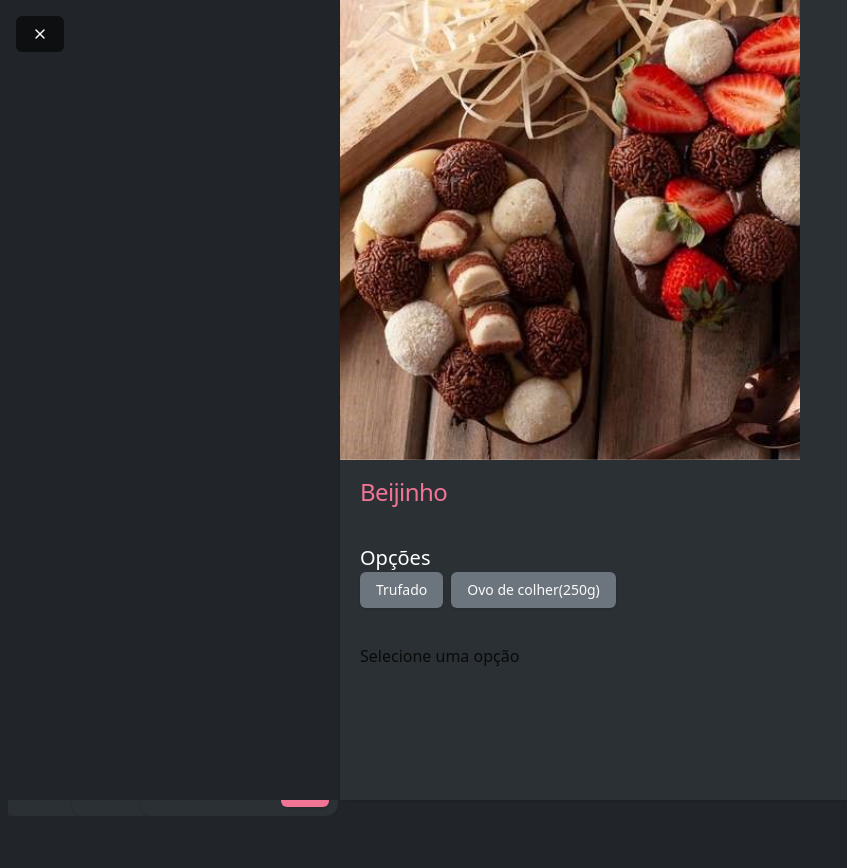
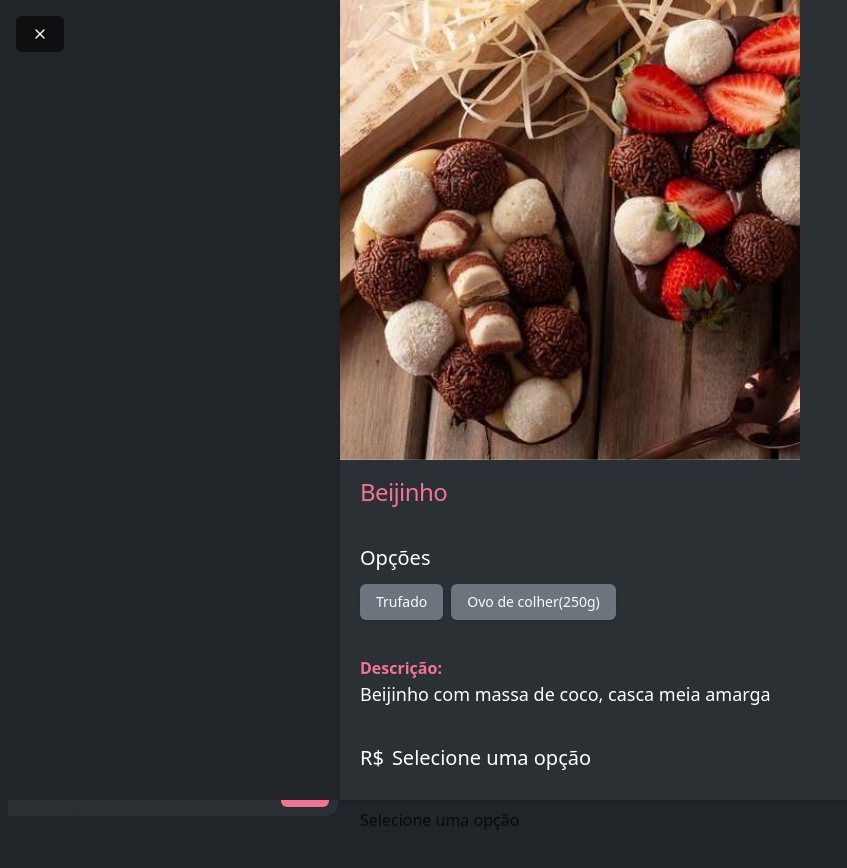
Before and after one commit to KaiqueDev1/candy, a Next.js app: page / in a window 1280 px wide. Both pictures are taken after a click on the button 305 px from the left and 447 px from the top of the page. Shown: the top 868 px of the page, without its empty margins (0-847 px from the left). Built offline with nearby package versions, Linux system fonts and the light colour scheme; a web font is replaced by a local one.

Commit message:
Testes de valores

```diff
--- a/app/components/eggsCard.tsx
+++ b/app/components/eggsCard.tsx
@@ -20,6 +20,7 @@ interface EggsCardProps {
   description: string;
   bark: string;
   price: string;
+  priceC: string;
   grams: string;
   ingredients: string;
   type: string;
@@ -77,18 +78,17 @@ const EggsCard: React.FC = () => {
                           className="block w-full rounded-xl"
                         />
                         <div className="flex flex-col gap-2 pt-2">
-                          <h2 className="select-none font-inter text-xl font-bold text-text">
-                            {egg.name}
-                          </h2>
-                          <div className="flex items-center justify-between">
+                          <div className="flex items-center justify-center">
+                            <h2 className="select-none font-inter text-xl font-bold text-text">
+                              {egg.name}
+                            </h2>
+                          </div>
+                          <div className="flex items-center justify-evenly">
                             <p className="select-none rounded-md bg-third px-3 py-1 text-xs text-text">
                               {egg.bark}
                             </p>
                             <p className="select-none rounded-md bg-third px-3 py-1 text-xs text-text">
                               {egg.grams}
-                            </p>
-                            <p className="select-none rounded-md bg-third px-3 py-1 text-xs text-text">
-                              {egg.type}
                             </p>
                           </div>
                           <div className="flex items-center justify-between pt-2">
--- a/app/components/eggsCardBox.tsx
+++ b/app/components/eggsCardBox.tsx
@@ -16,6 +16,7 @@ interface EggsCardBoxProps {
     description: string;
     bark: string;
     price: string;
+    priceC?: string;
     grams: string;
     ingredients: string;
     type?: string;
@@ -34,6 +35,9 @@ const EggsCardBox: React.FC<EggsCardBoxProps> = ({ egg, onClose }) => {
     selectedOption === "de colher" && egg.image_linkC
       ? egg.image_linkC
       : egg.image_link;
+
+  const selectedPrice =
+    selectedOption === "de colher" && egg.priceC ? egg.priceC : egg.price;
 
   return (
     <div className="fixed inset-0 z-50 flex items-center justify-center bg-background">
@@ -56,14 +60,14 @@ const EggsCardBox: React.FC<EggsCardBoxProps> = ({ egg, onClose }) => {
             className="md object-cover"
           />
 
-          <div className="mt-0 flex h-full w-full flex-col gap-9 px-1">
+          <div className="mt-0 flex h-full w-full gap-9 px-1">
             <div className="mt-0 flex w-full flex-col gap-9 px-4">
               <div className="flex flex-col gap-4">
                 <CardTitle className="rounded-xl font-inter text-2xl font-medium text-primary">
                   {egg.name}
                 </CardTitle>
               </div>
-              <div className="flex flex-col">
+              <div className="flex flex-col gap-3">
                 <h3 className="text-xl font-normal text-text">Opções</h3>
                 <div className="flex gap-2">
                   <Button
@@ -90,6 +94,25 @@ const EggsCardBox: React.FC<EggsCardBoxProps> = ({ egg, onClose }) => {
                   </Button>
                 </div>
               </div>
+              <div className="flex flex-col">
+                <h3 className="font-inter text-base font-semibold text-primary">
+                  Descrição:
+                </h3>
+                <p className="text-lg font-light text-text">
+                  {egg.description}
+                </p>
+              </div>
+
+              <div>
+                <h3 className="flex gap-2 text-xl font-normal text-text">
+                  R${" "}
+                  {selectedOption ? (
+                    selectedPrice
+                  ) : (
+                    <div>Selecione uma opção</div>
+                  )}
+                </h3>
+              </div>
               {selectedOption ? (
                 <Order
                   egg={{
@@ -98,7 +121,7 @@ const EggsCardBox: React.FC<EggsCardBoxProps> = ({ egg, onClose }) => {
                     image_link: selectedImage,
                     description: egg.description,
                     bark: egg.bark,
-                    price: egg.price,
+                    price: selectedPrice,
                     grams: egg.price,
                     ingredients: egg.ingredients,
                     type: selectedOption,
--- a/src/data/eggsData.ts
+++ b/src/data/eggsData.ts
@@ -9,7 +9,8 @@ const eggsData = [
     image_linkC: eggImageC,
     description: "Brigadeiro tradicional com casca ao leite",
     bark: "100%",
-    price: "0,00",
+    price: "85,00",
+    priceC: "110,00",
     grams: "250g",
     ingredients: "Brigadeiro, chocolate",
     type: "",
@@ -18,9 +19,11 @@ const eggsData = [
     id: "E2",
     name: "Maracujá",
     image_link: eggImage,
+    image_linkC: eggImageC,
     description: "Brigadeiro de maracujá com casca ao leite",
     bark: "100%",
     price: "0,00",
+    priceC: "0,00",
     grams: "250g",
     ingredients: "Maracujá",
     type: "",
@@ -29,9 +32,11 @@ const eggsData = [
     id: "E3",
     name: "Prestigio",
     image_link: eggImage,
+    image_linkC: eggImageC,
     description: "Beijinho acompanhado de brigadeiro tradicional",
     bark: "100%",
     price: "0,00",
+    priceC: "0,00",
     grams: "250g",
     ingredients: "Beijinho",
     type: "",
@@ -40,9 +45,11 @@ const eggsData = [
     id: "E4",
     name: "Beijinho",
     image_link: eggImage,
+    image_linkC: eggImageC,
     description: "Beijinho com massa de coco, casca meia amarga",
     bark: "50%",
     price: "0,00",
+    priceC: "0,00",
     grams: "250g",
     ingredients: "Beijinho",
     type: "",
@@ -51,9 +58,11 @@ const eggsData = [
     id: "E5",
     name: "Sensação",
     image_link: eggImage,
+    image_linkC: eggImageC,
     description: "Brigadeiro tradicional com moranguinho",
     bark: "100%",
     price: "0,00",
+    priceC: "0,00",
     grams: "250g",
     ingredients: "Moranguinho",
     type: "",
@@ -62,9 +71,11 @@ const eggsData = [
     id: "E6",
     name: "Óreo",
     image_link: eggImage,
+    image_linkC: eggImageC,
     description: "Brigadeiro de óreo com casca de chocolate branco",
     bark: "100%",
     price: "0,00",
+    priceC: "0,00",
     grams: "250g",
     ingredients: "Óreo",
     type: "",
@@ -73,9 +84,11 @@ const eggsData = [
     id: "E7",
     name: "Kit Kat",
     image_link: eggImage,
+    image_linkC: eggImageC,
     description: "Brigadeiro tradicional e brigadeiro branco com Kit Kat",
     bark: "100%",
     price: "0,00",
+    priceC: "0,00",
     grams: "250g",
     ingredients: "Kit Kat",
     type: "",
@@ -84,9 +97,11 @@ const eggsData = [
     id: "E8",
     name: "Kinder Bueno",
     image_link: eggImage,
+    image_linkC: eggImageC,
     description: "Brigadeiro de ninho com kinder bueno e nutella",
     bark: "100%",
     price: "0,00",
+    priceC: "0,00",
     grams: "250g",
     ingredients: "Kinder Bueno e nutella",
     type: "",
```
